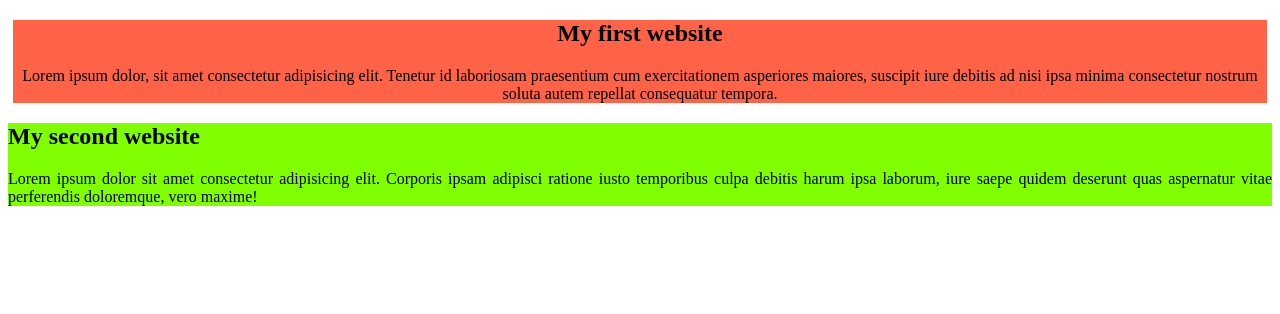
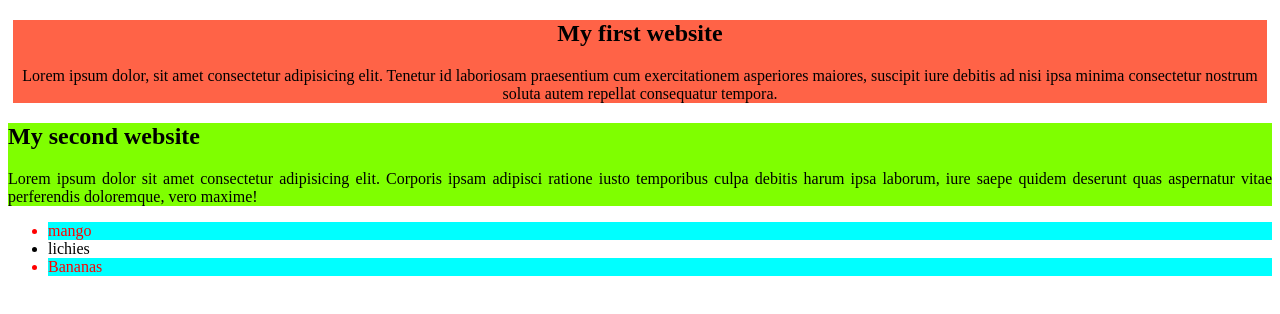
Before and after one commit to dekhaali/marzia-ali-repo, a plain HTML site: page index.html in a window 1280 px wide. Drawn offline with Linux system fonts and the light colour scheme.

```diff
--- a/index.html
+++ b/index.html
@@ -14,6 +14,11 @@
         <h2>My second website</h2>
         <p>Lorem ipsum dolor sit amet consectetur adipisicing elit. Corporis ipsam adipisci ratione iusto temporibus culpa debitis harum ipsa laborum, iure saepe quidem deserunt quas aspernatur vitae perferendis doloremque, vero maxime!</p>
     </section>
+    <ul>
+        <li id="style">mango</li>
+        <li>lichies</li>
+        <li id="style">Bananas</li>
+    </ul>
 
 </body>
 </html>
--- a/styles.css
+++ b/styles.css
@@ -7,3 +7,7 @@ section{
     background-color: chartreuse;
     text-align:justify
 }
+#style{
+    background-color: cyan;
+    color:red;
+}
```
